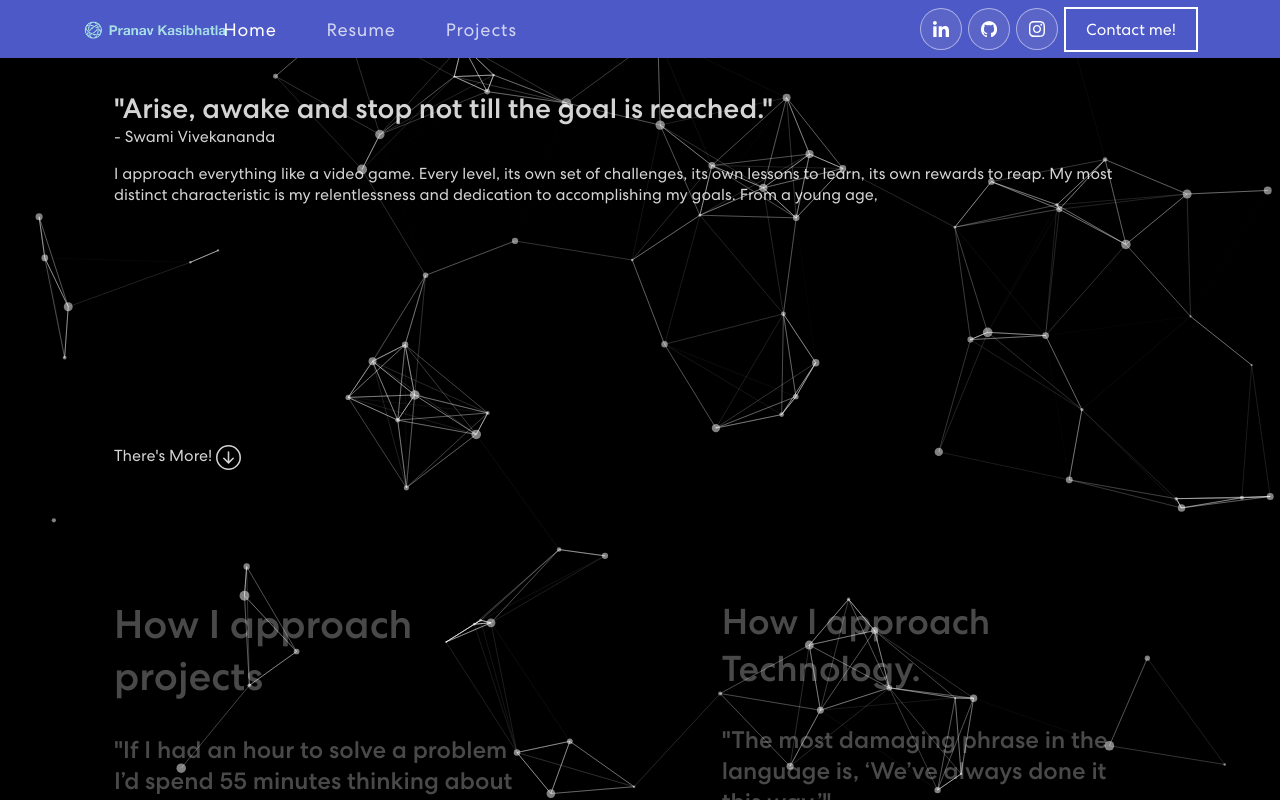
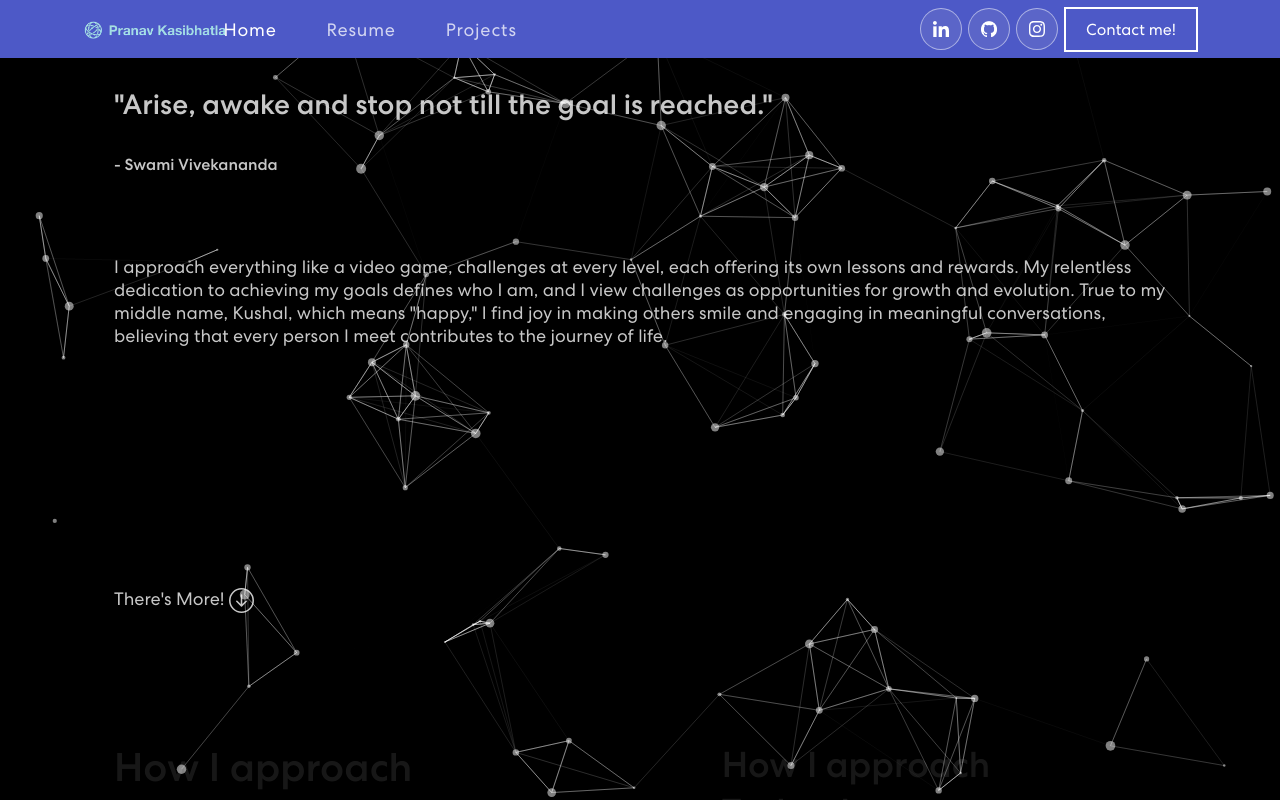
Before and after one commit to pkasibhatla4/portfolio-app-1, a React (Create React App) app: page /approach in a window 1280 px wide. Shown: the top 800 px of the page. Built offline with nearby package versions, Linux system fonts and the light colour scheme.

Commit message:
v5
updated tab and changed text

```diff
--- a/public/index.html
+++ b/public/index.html
@@ -24,10 +24,10 @@
       work correctly both with client-side routing and a non-root public URL.
       Learn how to configure a non-root public URL by running `npm run build`.
     -->
-    <title>React App</title>
+    <title>Pranav Kasibhatla Portfolio</title>
   </head>
   <body>
-    <noscript>You need to enable JavaScript to run this app.</noscript>
+
     <div id="root"></div>
     <!--
       This HTML file is a template.
--- a/src/App.css
+++ b/src/App.css
@@ -608,10 +608,8 @@ nav.navbar .navbar-toggler:focus {
 
 
 
-.Approach-Page{
-  padding:1rem 1rem;
-  margin-top:-8rem;
-}
+
+
 
 .AP-title{
   margin:1rem;
@@ -619,7 +617,7 @@ nav.navbar .navbar-toggler:focus {
 }
 
 .Approach-Page-Title{
-  font-size:67px;
+  font-size:64px;
   margin-bottom:2rem;
 
 }
@@ -1005,12 +1003,21 @@ nav.navbar .navbar-toggler:focus {
   animation:reveal linear both;
   animation-timeline:view();
   animation-range:cover 0% cover 50%;
+  margin-top:-8rem;
 
 
 }
+.AP-title p{
+  font-size:18px;
 
+}
+
+.vivekananda-container{
+  margin-top:2rem;
+  margin-bottom:5rem;
+}
 .title-paragraph{
-  margin-top:1rem;
+  margin-top:5rem;
   margin-bottom:15rem;
 }
 
--- a/src/components/Banner.js
+++ b/src/components/Banner.js
@@ -50,8 +50,8 @@ export const Banner = () => {
                         <h1>{'Hi, I\'m Pranav: '} <span className="wrap">{text}</span></h1>
                         <p>
                                 I design and develop creative, efficient
-                                and detail-oriented Applications and Products.
-                                From working on simple real estate webscraping to building models using Deep Reinforcement Learning (DRL), my passion for perfection drives me to crafting creative solutions
+                                and detail-oriented applications and products.
+                                From working on simple real estate webscraping to building models using Deep Reinforcement Learning (DRL), my passion for big ideas drives me to crafting creative solutions
                                     and pushing the barriers of technology. </p>
                         <a className="connect_arrow" href= 'https://www.linkedin.com/in/pranavkkasibhatla/'>Let's Connect <ArrowRightCircle size={25} /></ a>
                     </Col>
--- a/src/components/Skills.js
+++ b/src/components/Skills.js
@@ -53,13 +53,13 @@ export const Skills = () => {
                                 <h3>Back-End </h3>
                                 <p>Technical Languages: Python, Java, SQL, Django, Postman </p>
                                 <br/>
-                                <p> My out of the box crtiical thinking skills along with extensive experience in Python, Java, Django and SQL enable me to develop simplye and efficient back end systems.  </p>
+                                <p> My out of the box crtiical thinking skills along with extensive experience in Python, Java, Django and SQL enable me to develop simple and efficient back end systems.  </p>
 
                             </div>
                             <div className="item">
                               <img src={artint} className="icons" alt="icon"/>
                                 <h3>AI Architect</h3>
-                                <p> AI Tools: Tensorflow, OpenAI Gym, Pytorch </p>
+                                <p> AI Tools: Tensorflow, OpenAI Gym, Pytorch, HuggingFace </p>
                                 <br/>
                                 <p> I have a strong foundation of AI, Deep Learning and computer visions and its concepts through coursework, Artificial Intelligence Society and personal projects.  </p>
 
@@ -69,7 +69,7 @@ export const Skills = () => {
                                 <h3>Leadership</h3>
                                 <p>Leadership Skills: Prioritization, Understanding team dynamics, Approachable Character, Ability to take Initiative</p>
                                 <br/>
-                                <p> My experiences in HSS have taught me the importance of leadership and team building?</p>
+                                <p>My advanced people skills enhance my understanding of team dynamics, while my strong project vision and proactive initiative enable me to lead with confidence and effectiveness.</p>
 
                             </div>
 
--- a/src/pages/ApproachPage.js
+++ b/src/pages/ApproachPage.js
@@ -15,14 +15,20 @@ export const ApproachPage = () => {
                 <h1 className="Approach-Page-Title">My Approach.</h1>
                 <br/>
                 <h3> "Arise, awake and stop not till the goal is reached."</h3>
-                <p>- Swami Vivekananda</p>
+                <div class="vivekananda-container" >
+                    <h6>- Swami Vivekananda</h6>
 
-                <p className="title-paragraph">I approach everything like a video game.
-                            Every level, its own set of challenges,
+                </div>
 
-                            its own lessons to learn, its own rewards to reap.
-                            My most distinct characteristic is my relentlessness and dedication to
-                            accomplishing my goals. From a young age,  </p>
+                <p className="title-paragraph">
+                    I approach everything like a video game, challenges at every level,
+                    each offering its own lessons and rewards.
+                    My relentless dedication to achieving my goals defines who I am,
+                    and I view challenges as opportunities for growth and evolution.
+                     True to my middle name, Kushal, which means "happy,"
+                      I find joy in making others smile and engaging in meaningful conversations,
+                      believing that every person I meet contributes to the journey of life.
+                 </p>
                 <p className="Approach-Scroll">There's More! <ArrowDownCircle size={25} /></p>
             </div>
 
```
Also changed, not shown: 1 other file (tests, documents, lock files or other folders).
